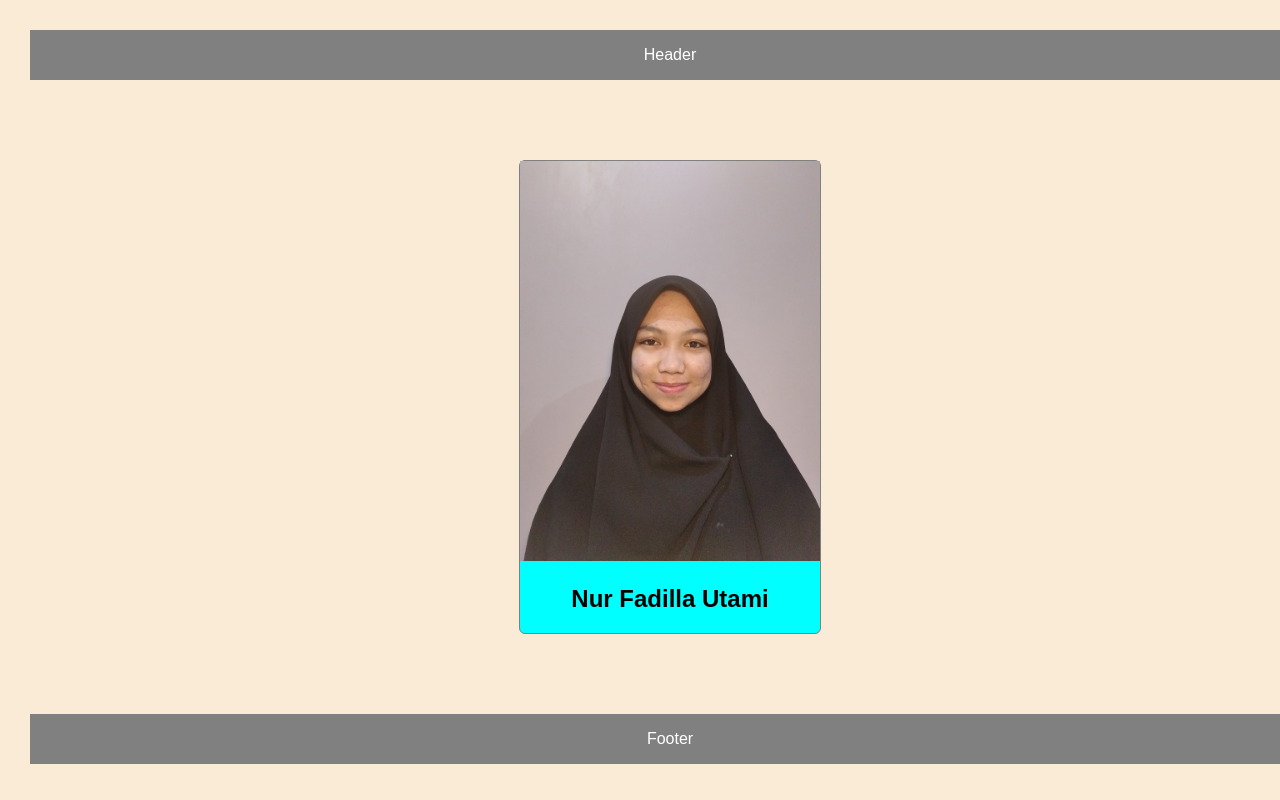
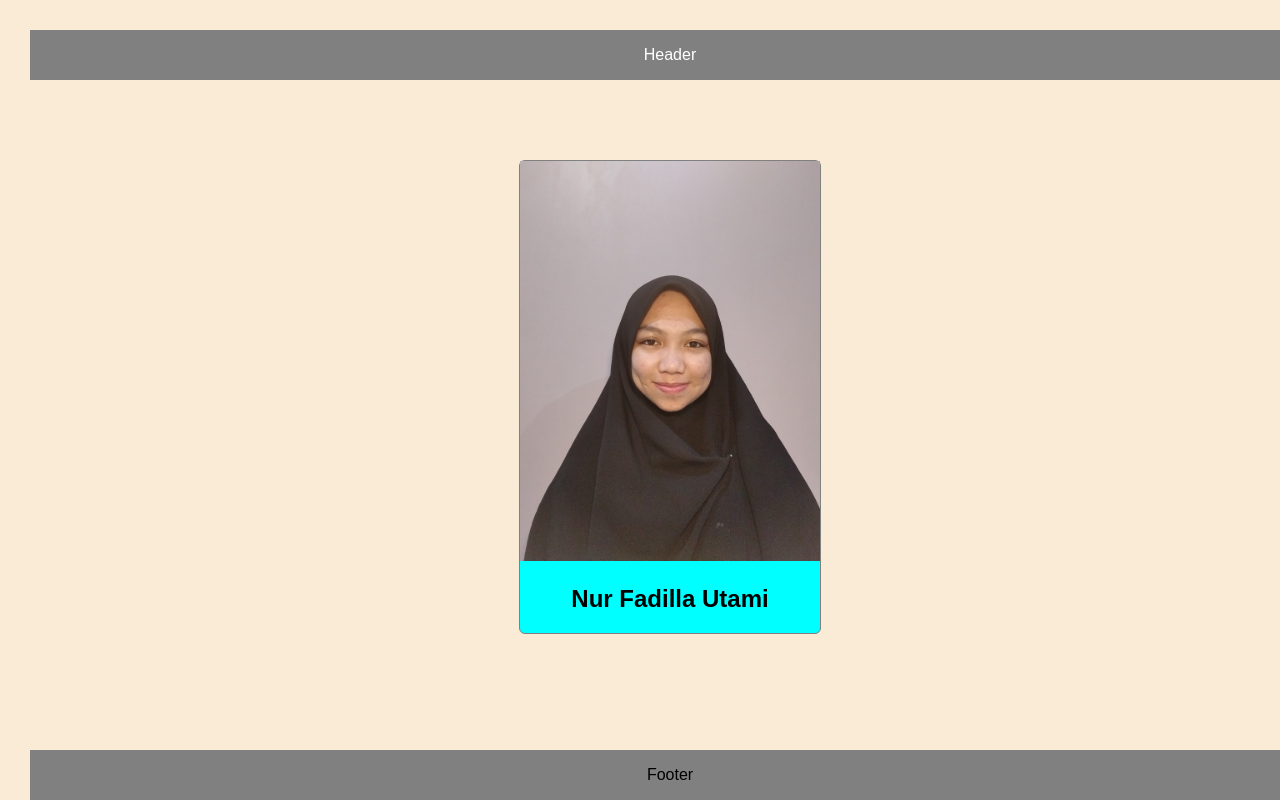
Before and after one commit to nurfadillanfu/nurfadillautami_60900118024, a plain HTML site: page index2.html in a window 1280 px wide. Shown: the top 800 px of the page. Drawn offline with Linux system fonts and the light colour scheme.

Commit message:
changed style for selector body

```diff
--- a/style.css
+++ b/style.css
@@ -27,7 +27,8 @@ body{
     line-height: 50px;
     background-color: gray;
     text-align: center;
-    color: white;
+    position: absolute;
+    bottom: 0;
 }
 
 #header{
```
